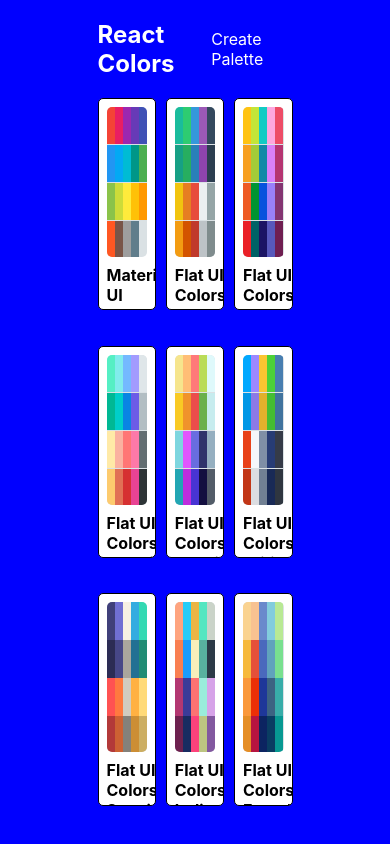
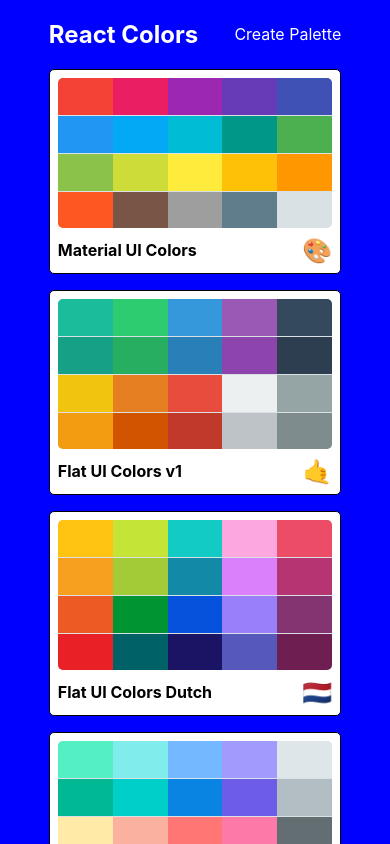
Before and after one commit to lrotberg/react-color-app, a React (Create React App) app: page / in a window 390 px wide. Shown: the top 844 px of the page. Built offline with nearby package versions, Linux system fonts and the light colour scheme.

Commit message:
Make PaletteList responsive

```diff
--- a/src/styles/PaletteListStyles.js
+++ b/src/styles/PaletteListStyles.js
@@ -1,4 +1,5 @@
-export default {
+import sizes from "./sizes";
+const styles = {
   root: {
     backgroundColor: "blue",
     height: "100vh",
@@ -7,11 +8,17 @@
     justifyContent: "center"
   },
   container: {
-    width: "50%",
+    width: "60%",
     display: "flex",
     alignItems: "flex-start",
     flexDirection: "column",
-    flexWrap: "wrap"
+    flexWrap: "wrap",
+    [sizes.down("xl")]: {
+      width: "80%"
+    },
+    [sizes.down("xs")]: {
+      width: "75%"
+    }
   },
   nav: {
     display: "flex",
@@ -29,6 +36,15 @@
     width: "100%",
     display: "grid",
     gridTemplateColumns: "repeat(3, 30%)",
-    gridGap: "5%"
+    gridGap: "2.5rem",
+    [sizes.down("md")]: {
+      gridTemplateColumns: "repeat(2, 50%)"
+    },
+    [sizes.down("xs")]: {
+      gridTemplateColumns: "repeat(1, 100%)",
+      gridGap: "1rem"
+    }
   }
 };
+
+export default styles;
--- a/src/styles/sizes.js
+++ b/src/styles/sizes.js
@@ -5,7 +5,8 @@
       xs: "575.98px",
       sm: "767.98px",
       md: "991.98px",
-      lg: "1199.98px"
+      lg: "1199.98px",
+      xl: "1599.98px"
     };
     return `@media(max-width: ${sizes[size]})`;
   }
```
